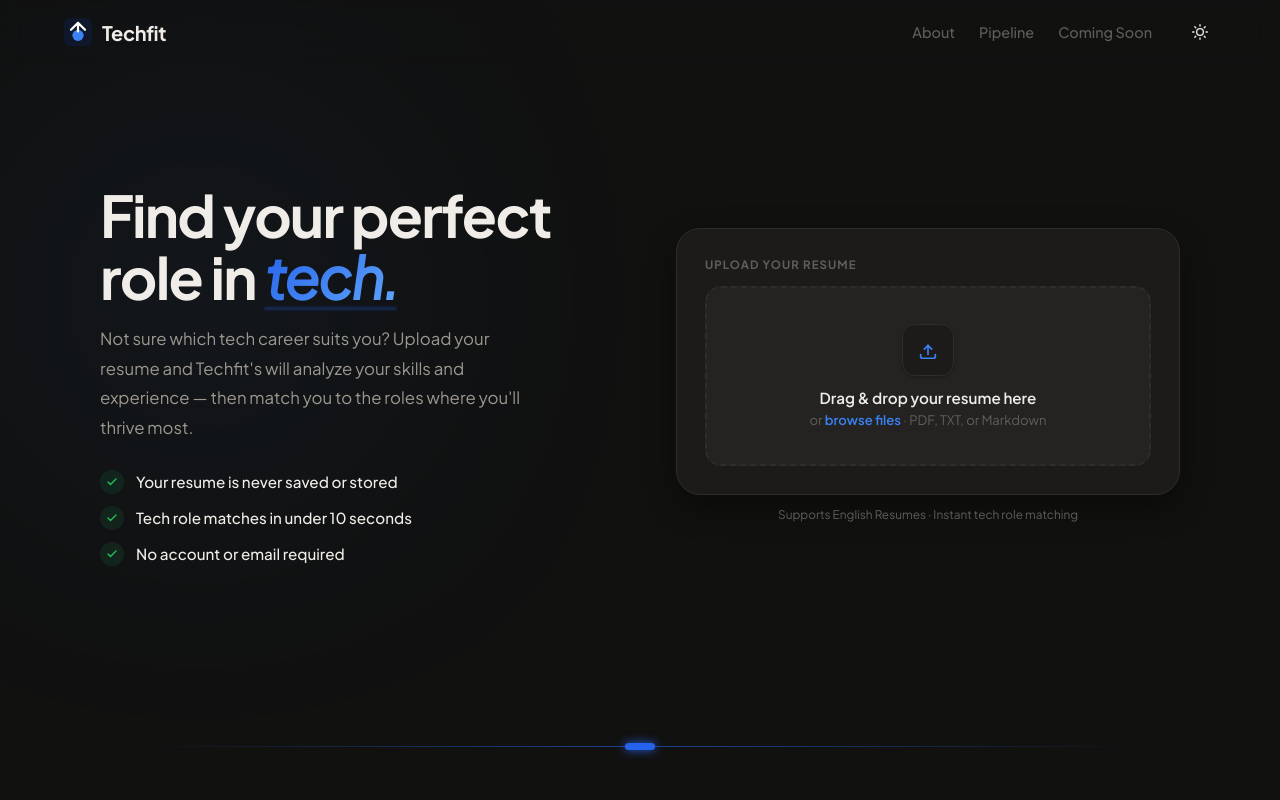
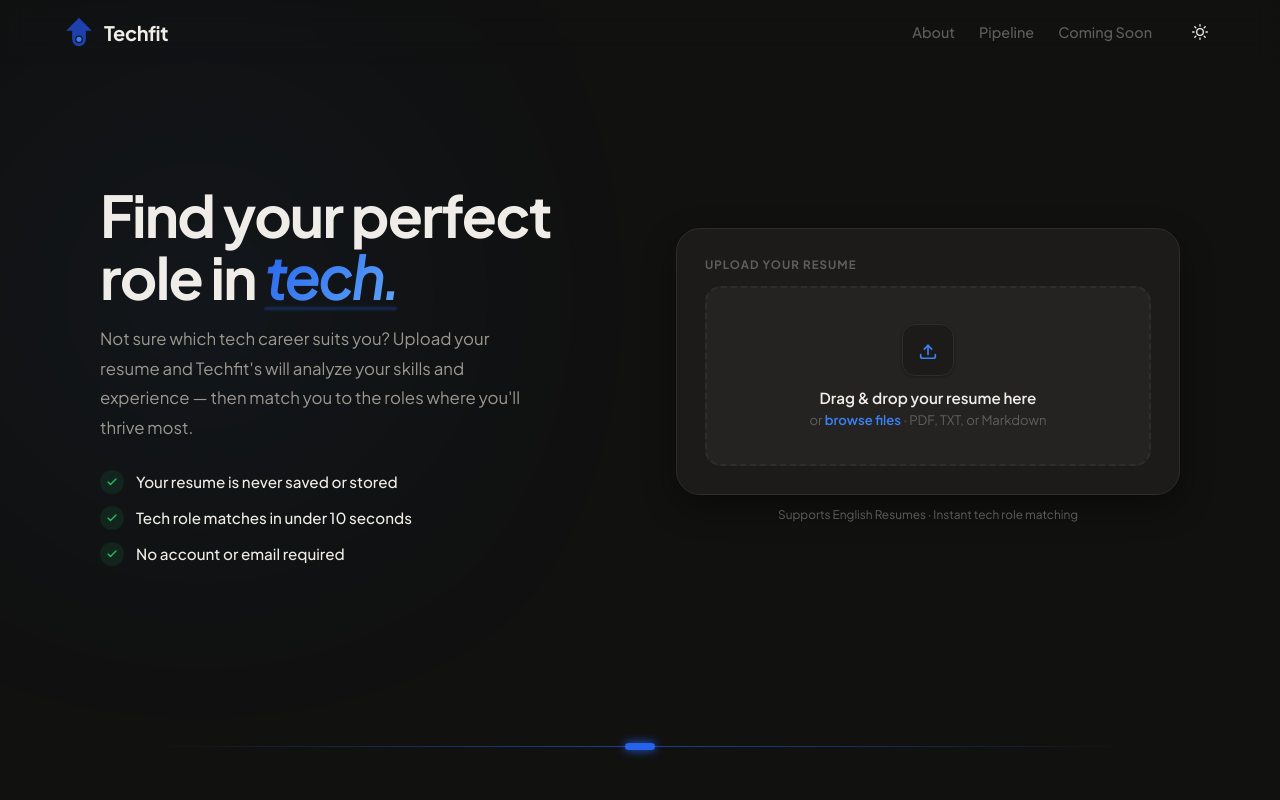
Before and after one commit to rshdgvn/TechFit, a React (Vite) app in the folder frontend/: page / in a window 1280 px wide. Shown: the top 800 px of the page. Built offline with nearby package versions, Linux system fonts and the light colour scheme; no server answers.

Commit message:
feat: change icons

```diff
--- a/frontend/src/components/Results.tsx
+++ b/frontend/src/components/Results.tsx
@@ -13,9 +13,6 @@
   return (
     <section className="results">
       <div className="results-head">
-        <div style={{ display: "inline-flex", alignItems: "center", gap: 6, background: "var(--success-light)", border: "1px solid rgba(22,163,74,0.18)", color: "var(--success)", padding: "5px 14px", borderRadius: 99, fontSize: "0.75rem", fontWeight: 600, marginBottom: 14 }}>
-          <IcoCheck /> Analysis complete
-        </div>
         <h2 className="results-title">Your Techfit matches</h2>
         <p className="results-sub">
           Based on your resume, here are the tech roles that best align with your skills and experience.
@@ -63,11 +60,6 @@
         ))}
       </div>
 
-      <div style={{ display: "flex", alignItems: "center", gap: 8, padding: "11px 14px", background: "var(--success-light)", border: "1px solid rgba(22,163,74,0.18)", borderRadius: "var(--r-md)", marginBottom: 24, fontSize: "0.79rem", color: "var(--success)" }}>
-        <IcoShield />
-        Your resume was not saved. All data was discarded by Techfit after this real-time analysis.
-      </div>
-
       <div style={{ display: "flex", justifyContent: "center" }}>
         <button className="btn-ghost" onClick={onReset}>
           <IcoRefresh /> Match another resume
--- a/frontend/src/index.css
+++ b/frontend/src/index.css
@@ -107,8 +107,8 @@
 }
 
 .logo-img {
-  height: 28px;
-  width: 28px;
+  height: 30px;
+  width: 30px;
 }
 
 .logo-text {
```
Also changed, not shown: frontend/public/icon.png, frontend/public/icon.svg.
